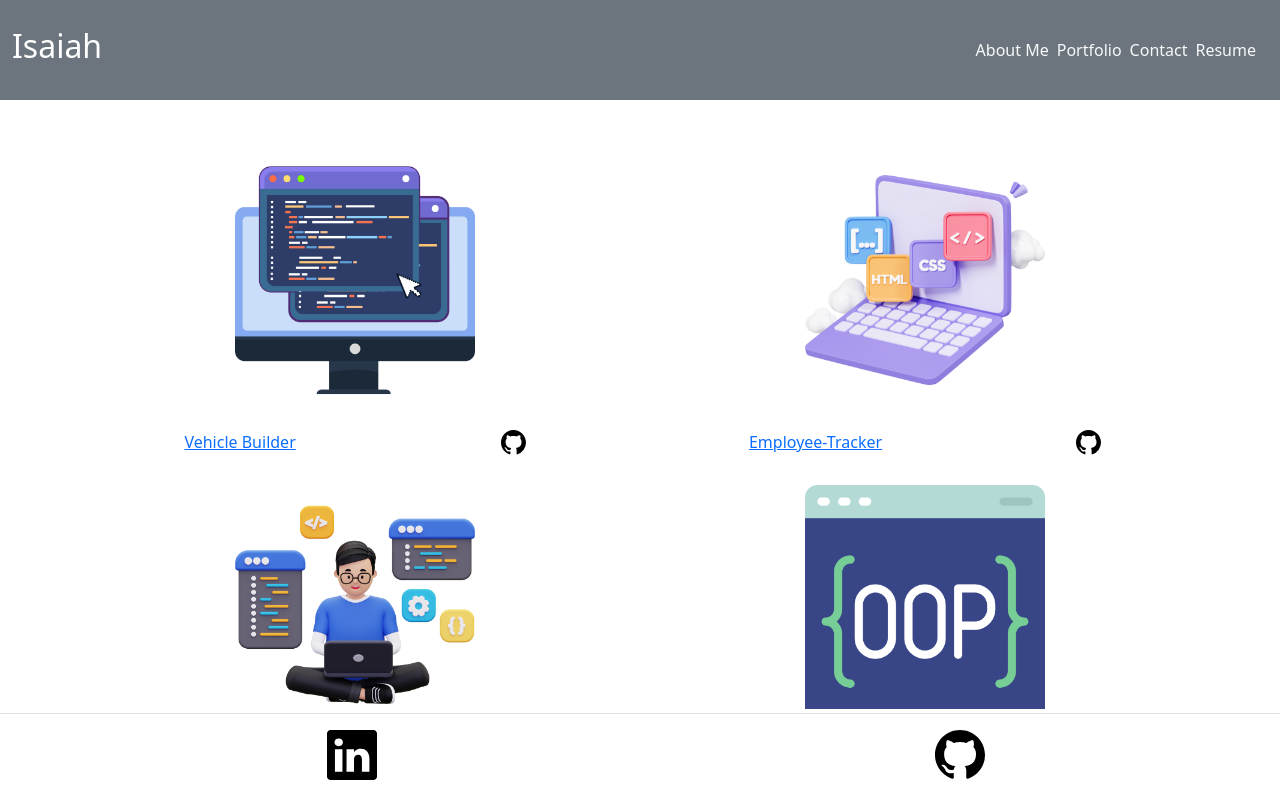
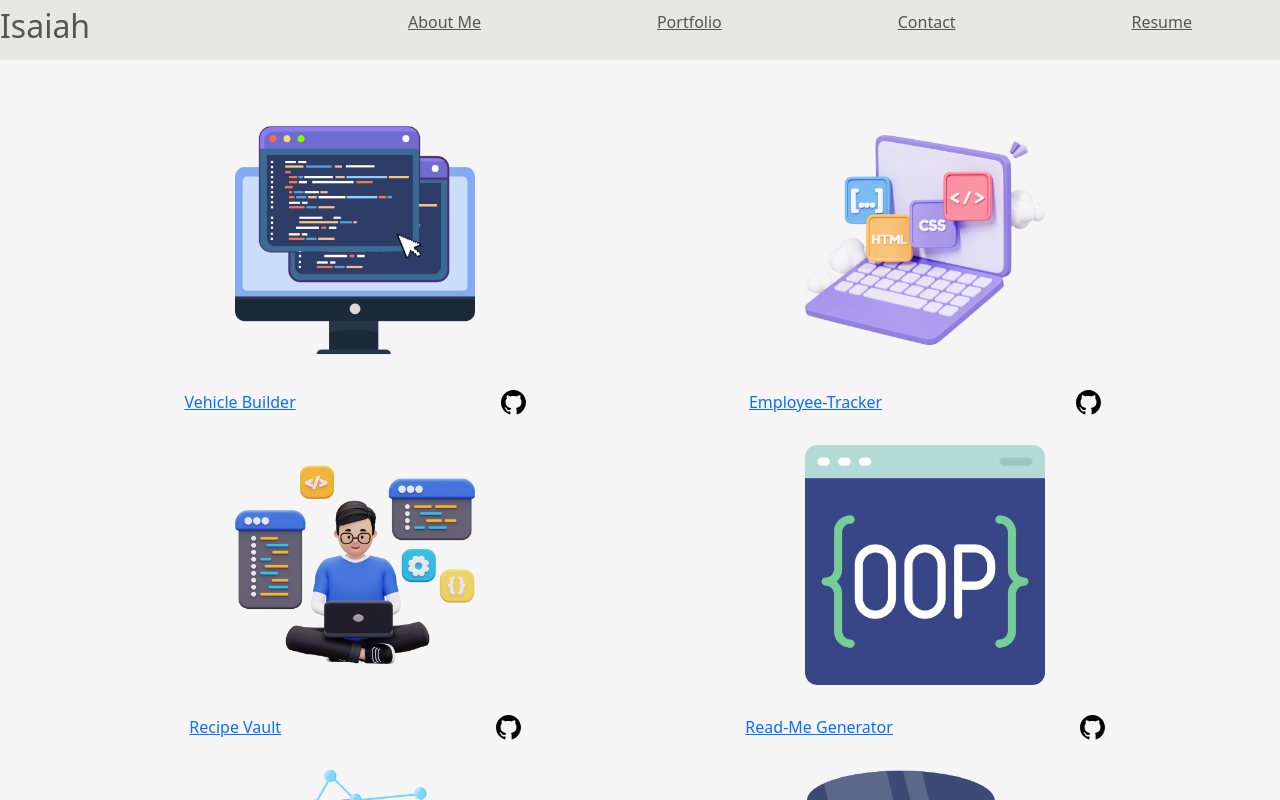
Before and after one commit to Isaiahcapers/REACT-PORTFOLIO, a React (Vite) app: page /portfolio in a window 1280 px wide. Shown: the top 800 px of the page. Built offline with nearby package versions, Linux system fonts and the light colour scheme.

Commit message:
nav bar reworked

```diff
--- a/src/App.css
+++ b/src/App.css
@@ -1,7 +1,8 @@
+@import './assets/css/nav.css';
+
 #root {
   max-width: 100%;
   margin: 0 auto;
-  text-align: center;
 }
 
 .logo {
@@ -15,23 +16,6 @@
 }
 .logo.react:hover {
   filter: drop-shadow(0 0 2em #61dafbaa);
-}
-
-
-
-@keyframes logo-spin {
-  from {
-    transform: rotate(0deg);
-  }
-  to {
-    transform: rotate(360deg);
-  }
-}
-
-@media (prefers-reduced-motion: no-preference) {
-  a:nth-of-type(2) .logo {
-    animation: logo-spin infinite 20s linear;
-  }
 }
 
 .card {
@@ -53,6 +37,7 @@
     "footer";
   grid-template-rows: auto 1fr auto;
   height: 100vh;
+  background-color: #f5f5f5;
 
 }
 
@@ -62,7 +47,6 @@
 
 .app-content {
   grid-area: content;
-  overflow-y: auto;
 }
 
 .app-footer {
--- /dev/null
+++ b/src/assets/css/nav.css
@@ -0,0 +1,34 @@
+.nav1 {
+    background-color: hsl(60deg 7.69% 89.8%);
+    color:#555555 ;
+    height: 60px;
+}
+#navName {
+    margin-bottom: 0;
+    display: flex;
+    flex-direction: row;
+    align-items: center;
+}
+#navName {
+    height: 100%;
+}
+.nav-H1 {
+    flex: 25%;
+}
+.nav-links {
+    flex: 75%;
+    display: flex;
+    justify-content: center
+}
+.nav-links-style {
+    display: flex;
+    flex-direction: row;
+    width: 100%;
+    padding: 0;
+    justify-content: space-around;
+}
+
+.nav-links-style > a {
+    color: #555555;
+
+}
--- a/src/components/Nav.jsx
+++ b/src/components/Nav.jsx
@@ -8,16 +8,16 @@ export default function Nav() {
     <div >
         <Navbar
           links={[
-            <Link key={1} className="nav-link text-light px-1" to="/">
+            <Link key={1}  to="/">
               About Me
             </Link>,
-            <Link key={2} className="nav-link text-light px-1" to="/portfolio">
+            <Link key={2}  to="/portfolio">
               Portfolio
             </Link>,
-            <Link key={3} className="nav-link text-light px-1" to="/contact">
+            <Link key={3}  to="/contact">
             Contact
           </Link>,
-          <Link key={4} className="nav-link text-light px-1" to="/resume">
+          <Link key={4}  to="/resume">
           Resume
         </Link>,
           ]}
--- a/src/components/UI/Navbar.jsx
+++ b/src/components/UI/Navbar.jsx
@@ -1,12 +1,12 @@
 export default function Nav({ links }) {
     return (
-      <nav className="nav1 bg-secondary container-fluid d-flex flex-column">
-          <div className="collapse navbar-collapse d-flex flex-row justify-content-between" id="navbarSupportedContent">
-            <div className ="text-white">
+      <nav className="nav1">
+          <div  id="navName">
+            <div className ="nav-H1">
               <h2>Isaiah</h2>
               </div>
-            <div className="">
-              <ul className="navbar-nav mx-2 flex-row">
+            <div className="nav-links">
+              <ul className="nav-links-style">
                 {links.map((link) => link)}
               </ul>
             </div>
--- a/src/index.css
+++ b/src/index.css
@@ -1,27 +1,17 @@
 :root {
-  --blue-800: #2c5282;
-
   font-family: Inter, system-ui, Avenir, Helvetica, Arial, sans-serif;
   line-height: 1.5;
-  font-weight: 400;
+  background-color: #f5f5f5;
 
-  color-scheme: light dark;
-  color: rgba(255, 255, 255, 0.87);
-  background-color: var(--blue-800);
-
-  font-synthesis: none;
-  text-rendering: optimizeLegibility;
-  -webkit-font-smoothing: antialiased;
-  -moz-osx-font-smoothing: grayscale;
 }
 
 body {
-    background-color: var(--blue-800);
     margin: 0;
     padding: 0;
 }
-.nav1{
-  height: 100px;
+footer {
+  background-color: lightgray;
+  padding: 1em;
 }
 
 .portfolio-container {
@@ -40,13 +30,14 @@ opacity: 0.30;
 * {
   box-sizing: border-box;
 }
+
 a {
   font-weight: 500;
-  color: #646cff;
+  color: #555555;
   text-decoration: inherit;
 }
 a:hover {
-  color: #535bf2;
+  color: #A29A8E;
 }
 
 
@@ -88,17 +79,3 @@ button:focus-visible {
   object-fit: contain;
   max-width: 300px;
 }
-
-
-@media (prefers-color-scheme: light) {
-  :root {
-    color: #213547;
-    background-color: #ffffff;
-  }
-  a:hover {
-    color: #747bff;
-  }
-  button {
-    background-color: var(--blue-800);
-  }
-}
```
Also changed, not shown: src/assets/images/DALL·E 2024-10-23 11.55.31 - A modern web developer portfolio design with a clean, grid-based layout. The hero section includes a professional headshot or illustration, a tagline,.webp (added).
